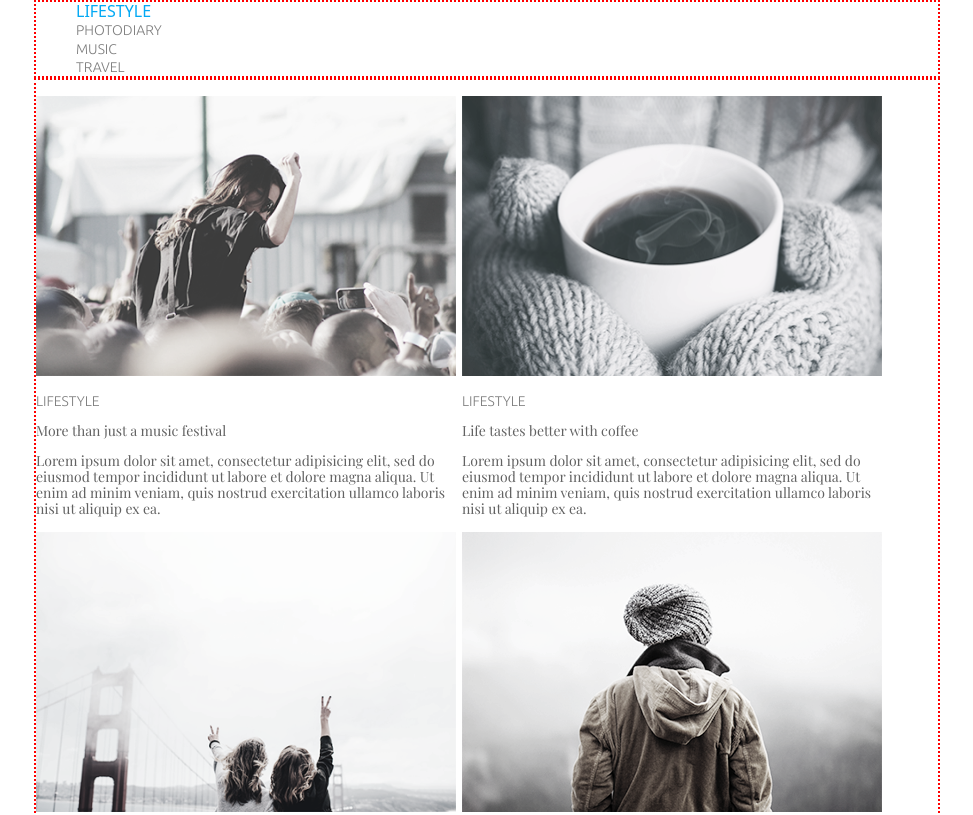
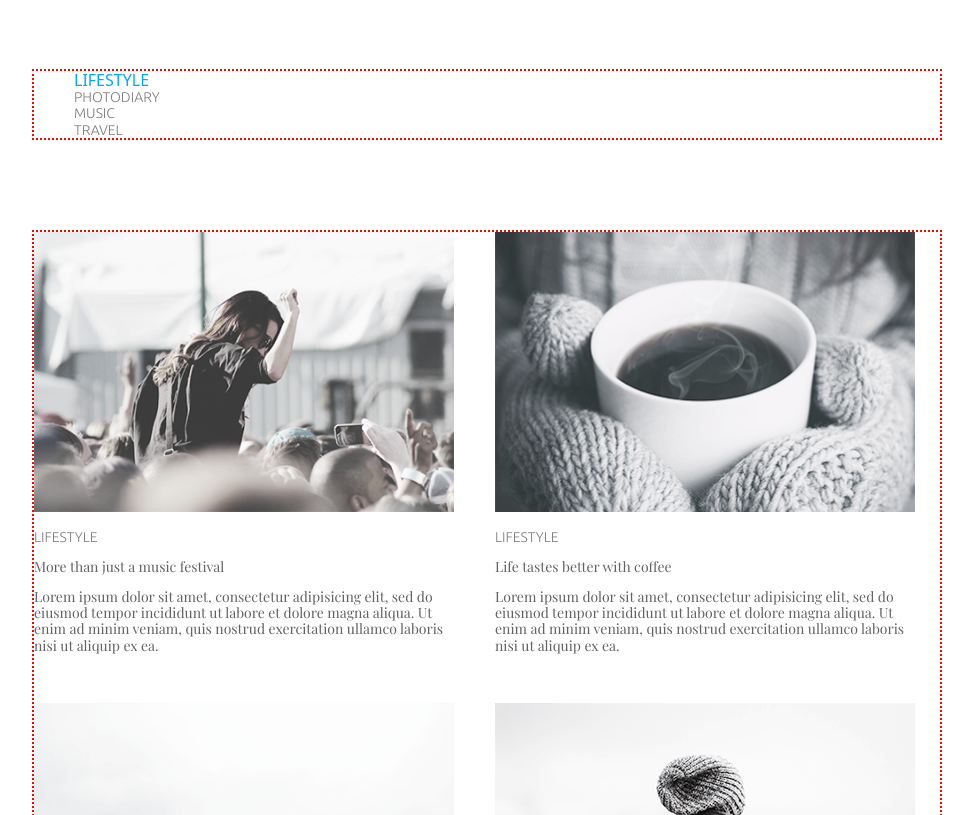
Before and after one commit to developer-macos/PhotoBlog, a plain HTML site: page index.html in a window 1280 px wide. Shown: the top 815 px of the page, without its empty margins (153-1126 px from the left). Drawn offline with nearby package versions, Linux system fonts and the light colour scheme; a web font is replaced by a local one.

Commit message:
Update style.css

```diff
--- a/style.css
+++ b/style.css
@@ -14,7 +14,9 @@ max-width: 906px;
 margin: 0 auto;
 list-style: none;
 margin: 0 auto;
-border: dotted 2px red ;
+outline: dotted 2px red ;
+margin-bottom: 94px;
+margin-top: 71px;
 }
 
 .others{
@@ -23,6 +25,7 @@ border: dotted 2px red ;
     font-weight: 300;
     font-style: normal;
     font-size: 14px;
+    display: flex;
 }
 
 .container a{
@@ -52,6 +55,7 @@ list-style: none;
     flex-wrap: wrap;
     max-width: 1200px;
     padding-left: 0px;
+    gap: 35px;
 }
 
 .box-1{
```
